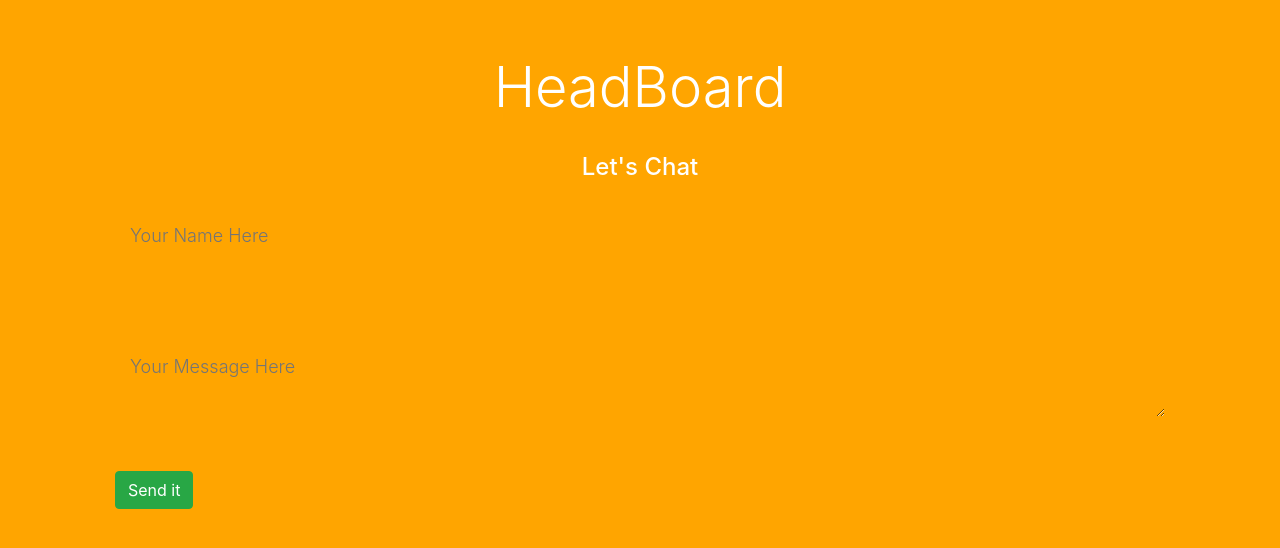
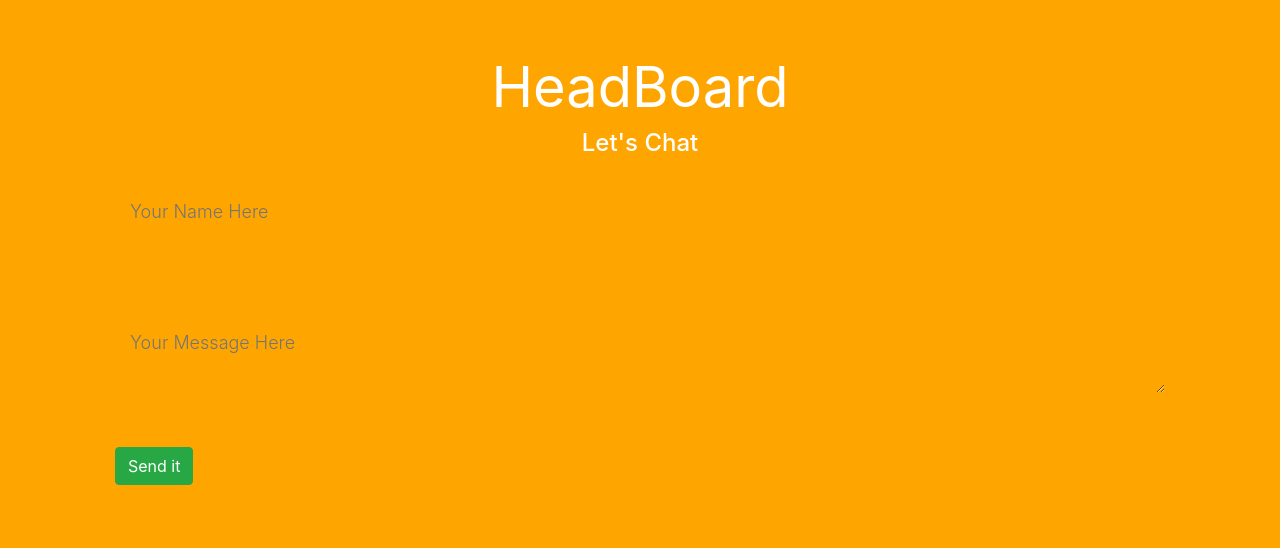
Before and after one commit to alpuga/Headboard, a website: page index.html in a window 1280 px wide. Drawn offline with nearby package versions, Linux system fonts and the light colour scheme; no server answers.

Commit message:
reorganization

```diff
--- a/index.html
+++ b/index.html
@@ -13,8 +13,8 @@
       <fieldset>
         <br>
         <div class="">
-          <h1 class="display-4 text-center">HeadBoard</h1>
-          <br>
+          <h1 class="display-4 text-center"><strong>HeadBoard</strong></h1>
+
           <h4 class="text-center">Let's Chat</h4>
           <input id="name" class="ghost-input" placeholder="Your Name Here">
           <br>
```
Also changed, not shown: 1 other file.
